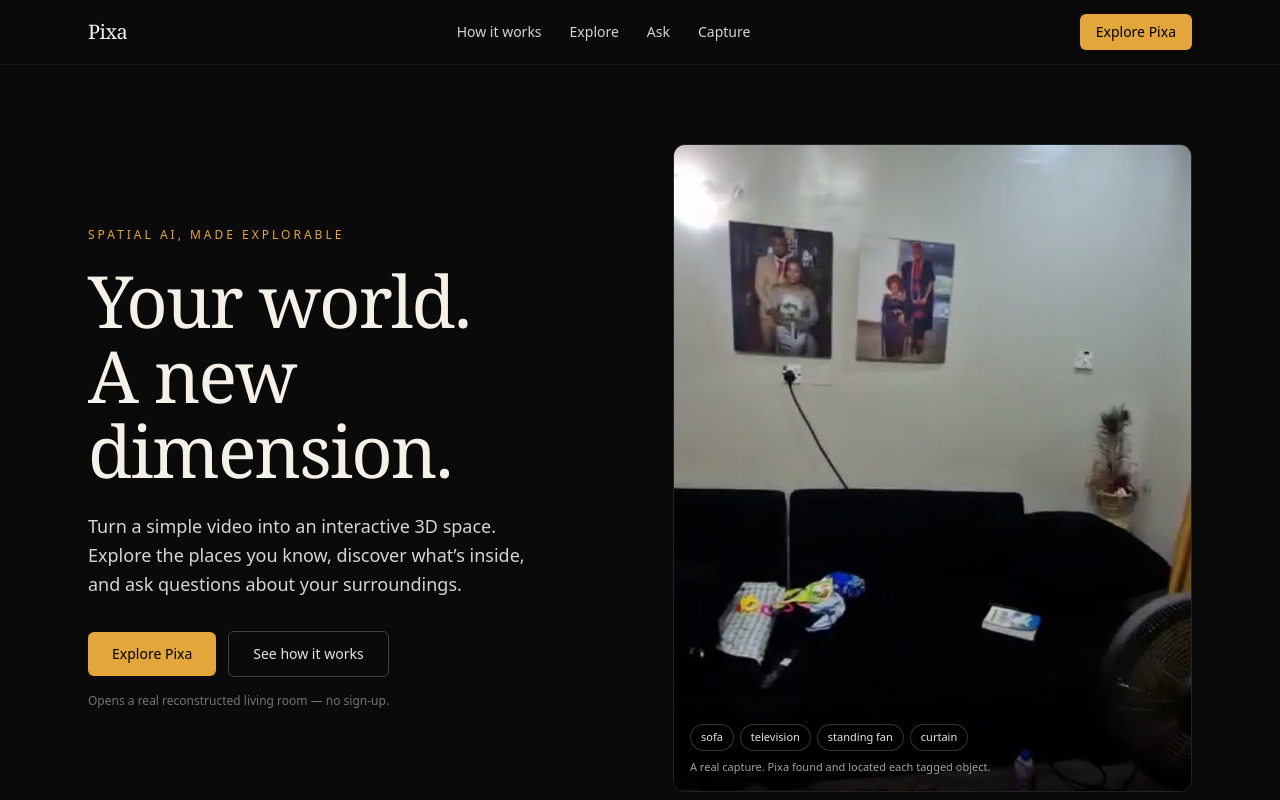
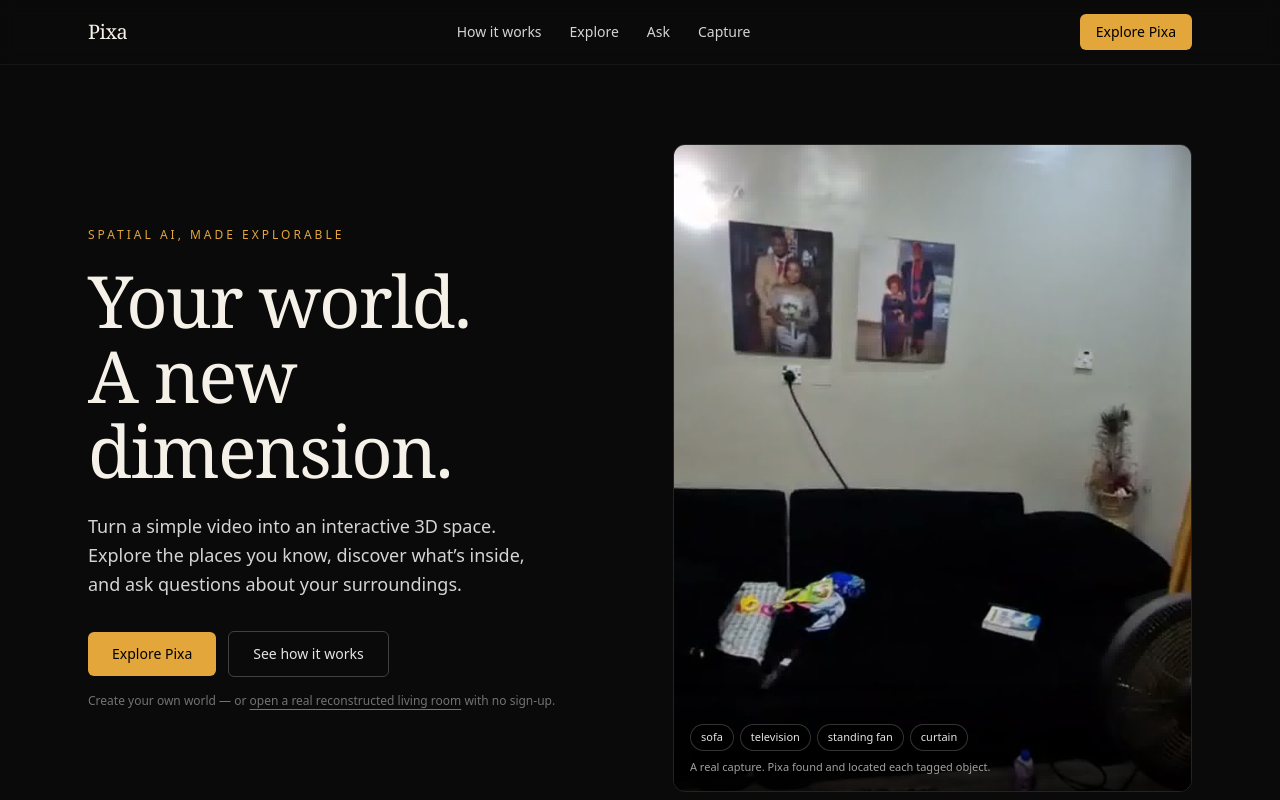
Before and after one commit to the-first-elder/Pixa, a Next.js app in the folder apps/web/: page / in a window 1280 px wide. Shown: the top 800 px of the page. Built offline with nearby package versions, Linux system fonts and the light colour scheme; no server answers.

Commit message:
feat(landing): Explore Pixa CTAs route to capture

```diff
--- a/apps/web/app/page.tsx
+++ b/apps/web/app/page.tsx
@@ -57,7 +57,7 @@ export default function Home() {
             <Reveal delay={260}>
               <div className="mt-8 flex flex-wrap items-center gap-3">
                 <Link
-                  href={DEMO_SCENE}
+                  href="/capture"
                   className="rounded-md bg-[#e2a63b] px-6 py-3 text-sm font-medium text-black transition-transform hover:scale-[1.03]"
                 >
                   Explore Pixa
@@ -70,7 +70,11 @@ export default function Home() {
                 </Link>
               </div>
               <p className="mt-4 text-xs text-neutral-500">
-                Opens a real reconstructed living room — no sign-up.
+                Create your own world — or{' '}
+                <Link href={DEMO_SCENE} className="underline underline-offset-4 hover:text-neutral-300">
+                  open a real reconstructed living room
+                </Link>{' '}
+                with no sign-up.
               </p>
             </Reveal>
           </div>
@@ -283,16 +287,16 @@ export default function Home() {
             </p>
             <div className="mt-8 flex flex-wrap items-center justify-center gap-3">
               <Link
-                href={DEMO_SCENE}
+                href="/capture"
                 className="rounded-md bg-[#e2a63b] px-6 py-3 text-sm font-medium text-black transition-transform hover:scale-[1.03]"
               >
                 Explore Pixa
               </Link>
               <Link
-                href="/capture"
+                href={DEMO_SCENE}
                 className="rounded-md border border-neutral-700 px-6 py-3 text-sm text-neutral-200 transition-colors hover:border-neutral-400"
               >
-                Capture your own space
+                View the demo world
               </Link>
             </div>
           </Reveal>
```
Also changed, not shown: 1 other file (tests, documents, lock files or other folders).
